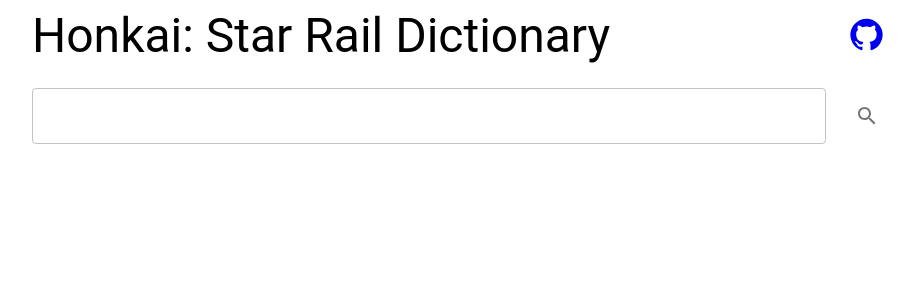
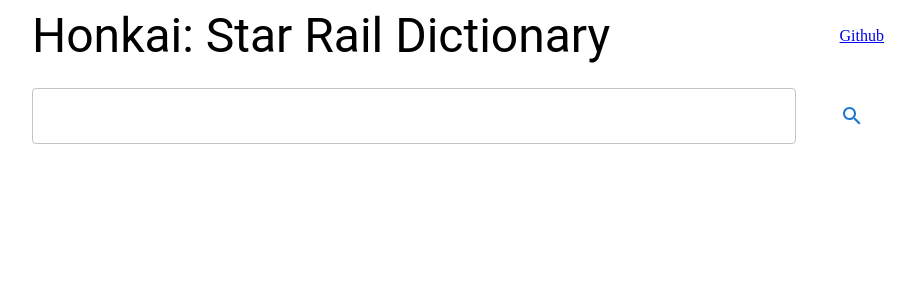
Before and after one commit to CanglongCl/starrail-dictionary-frontend, a Next.js app: page / in a window 1280 px wide. Shown: the top 300 px of the page, without its empty margins (182-1097 px from the left). Built offline with nearby package versions, Linux system fonts and the light colour scheme.

Commit message:
refactor

```diff
--- a/package.json
+++ b/package.json
@@ -13,6 +13,7 @@
     "@emotion/styled": "^11.11.0",
     "@fontsource/roboto": "^5.0.5",
     "@mui/icons-material": "^5.14.0",
+    "@mui/lab": "^5.0.0-alpha.136",
     "@mui/material": "^5.14.0",
     "@types/node": "20.4.2",
     "@types/react": "18.2.15",
--- /dev/null
+++ b/src/Components/SearchBar.tsx
@@ -0,0 +1,48 @@
+"use client";
+
+import {
+  Stack,
+  TextField,
+  IconButton,
+  Button,
+  FormControl,
+} from "@mui/material";
+import SearchIcon from "@mui/icons-material/Search";
+import { useState } from "react";
+import Link from "next/link";
+import { useParams, useRouter } from "next/navigation";
+
+export default function SearchBar() {
+  const params = useParams();
+  const initSearchWord =
+    typeof params["searchWord"] === "string"
+      ? decodeURI(params["searchWord"])
+      : "";
+  const [searchWord, setSearchWord] = useState(initSearchWord);
+
+  const router = useRouter();
+  const handleSearch = (e: React.FormEvent) => {
+    e.preventDefault();
+    router.push(`/search/${searchWord}`);
+  };
+
+  return (
+    <form onSubmit={handleSearch}>
+      <Stack
+        direction="row"
+        alignItems="center"
+        spacing={3}
+        justifyContent="space-between"
+      >
+        <TextField
+          fullWidth
+          onChange={(event) => setSearchWord(event.target.value)}
+          value={searchWord}
+        />
+        <Button type="submit">
+          <SearchIcon />
+        </Button>
+      </Stack>
+    </form>
+  );
+}
--- a/src/app/layout.tsx
+++ b/src/app/layout.tsx
@@ -1,18 +1,39 @@
-import type { Metadata } from 'next'
+import SearchBar from "@/Components/SearchBar";
+import { Container, Stack, Typography } from "@mui/material";
+import type { Metadata } from "next";
+import GitHubIcon from "@mui/icons-material/GitHub";
 
 export const metadata: Metadata = {
-  title: 'Honkai: Star Rail Dictionary',
-  description: 'Search word for Honkai: Star Rail in all languages. ',
-}
+  title: "Honkai: Star Rail Dictionary",
+  description: "Search word for Honkai: Star Rail in all languages. ",
+};
 
 export default function RootLayout({
   children,
 }: {
-  children: React.ReactNode
+  children: React.ReactNode;
 }) {
   return (
     <html lang="en">
-      <body>{children}</body>
+      <body>
+        <Container maxWidth="md">
+          <Stack spacing={3}>
+            <Stack
+              direction="row"
+              alignItems="center"
+              spacing={3}
+              justifyContent="space-between"
+            >
+              <Typography variant="h3" component="div">
+                {"Honkai: Star Rail Dictionary"}
+              </Typography>
+              <a href="https://github.com/CanglongCl/starrail-dictionary">Github</a>
+            </Stack>
+            <SearchBar />
+            {children}
+          </Stack>
+        </Container>
+      </body>
     </html>
-  )
+  );
 }
--- a/src/app/page.tsx
+++ b/src/app/page.tsx
@@ -1,143 +1,5 @@
-"use client";
-import { useState } from "react";
-import {
-  FormControl,
-  IconButton,
-  InputAdornment,
-  InputBase,
-  Paper,
-  TextField,
-  Card,
-  Container,
-  Box,
-  CardContent,
-  Button,
-  CardActions,
-  Typography,
-  Stack,
-} from "@mui/material";
-import * as React from "react";
-import HelpOutlineIcon from "@mui/icons-material/HelpOutline";
-import SearchIcon from "@mui/icons-material/Search";
-import GitHubIcon from "@mui/icons-material/GitHub";
-
-type SearchResultItem = {
-  vocabulary_id: number;
-  target: string;
-  target_lang: string;
-  lan_dict: { [lang: string]: string };
-};
-
 export default function Home() {
-  const [searchWord, setSearchWord] = useState("");
-  const [searchResultItems, setSearchResultItems] =
-    useState<Array<SearchResultItem> | null>(null);
-  const [error, setError] = useState(null);
-
-  function handelSearch() {
-    console.log(searchWord);
-    fetch(`/api/search?search_word=${searchWord}&batch_size=${10}&page=${0}`)
-      .then((response) => response.json())
-      .then((data: Array<SearchResultItem>) => {
-        console.log(data);
-        setSearchResultItems(data);
-      })
-      .catch((error) => setError(error));
-  }
-
-  function ItemCards() {
-    if (searchResultItems == null) {
-      return null;
-    } else if (searchResultItems.length != 0) {
-      return (
-        <Stack direction="column" spacing={2}>
-          {searchResultItems.map((item) => (
-            <DictionaryItemCard item={item} key={item.vocabulary_id} />
-          ))}
-        </Stack>
-      );
-    } else if (searchResultItems.length == 0) {
-      return <p>No word found. </p>;
-    } else if (error != null) {
-      return <p>error</p>;
-    } else {
-      return <p>Please search first. </p>;
-    }
-  }
-
-  const handleKeyDown = (event: React.KeyboardEvent) => {
-    if (event.key === "Enter") {
-      handelSearch();
-    }
-  };
-
   return (
-    <Container maxWidth="md">
-      <Stack spacing={3}>
-        <Stack
-          direction="row"
-          alignItems="center"
-          spacing={3}
-          justifyContent="space-between"
-        >
-          <Typography variant="h3" component="div">
-            {"Honkai: Star Rail Dictionary"}
-          </Typography>
-          <a href="https://github.com/CanglongCl/starrail-dictionary">
-            <GitHubIcon fontSize="large" />
-          </a>
-        </Stack>
-        <Stack
-          direction="row"
-          alignItems="center"
-          spacing={3}
-          justifyContent="space-between"
-        >
-          <TextField
-            fullWidth
-            onChange={(event) => setSearchWord(event.target.value)}
-            value={searchWord}
-            onKeyDown={handleKeyDown}
-          />
-          <IconButton sx={{ p: "5px" }} onClick={handelSearch}>
-            <SearchIcon />
-          </IconButton>
-        </Stack>
-        <ItemCards />
-      </Stack>
-    </Container>
+    <></>
   );
 }
-
-function DictionaryItemCard({ item }: { item: SearchResultItem }) {
-  return (
-    <Card>
-      <CardContent>
-        <Typography
-          sx={{
-            fontSize: 14,
-            display: "flex",
-            alignItems: "center",
-          }}
-          gutterBottom
-        >
-          <span>{item.target_lang}</span>
-          <span color="grey">{item.vocabulary_id}</span>
-        </Typography>
-        <Typography variant="h5" component="div">
-          {item.target}
-        </Typography>
-        {Object.entries(item.lan_dict).map(([lang, dict]) => (
-          <Typography
-            key={lang}
-            variant="body2"
-            color="text.primary"
-            sx={{ textAlign: "left" }}
-          >
-            {lang}: {dict}
-          </Typography>
-        ))}
-      </CardContent>
-    </Card>
-  );
-}
```
Also changed, not shown: src/Components/DictionaryItemCard.tsx (added, +65 -0 lines), src/app/search/[searchWord]/page.tsx (added, +19 -0 lines), 1 other file (tests, documents, lock files or other folders).
